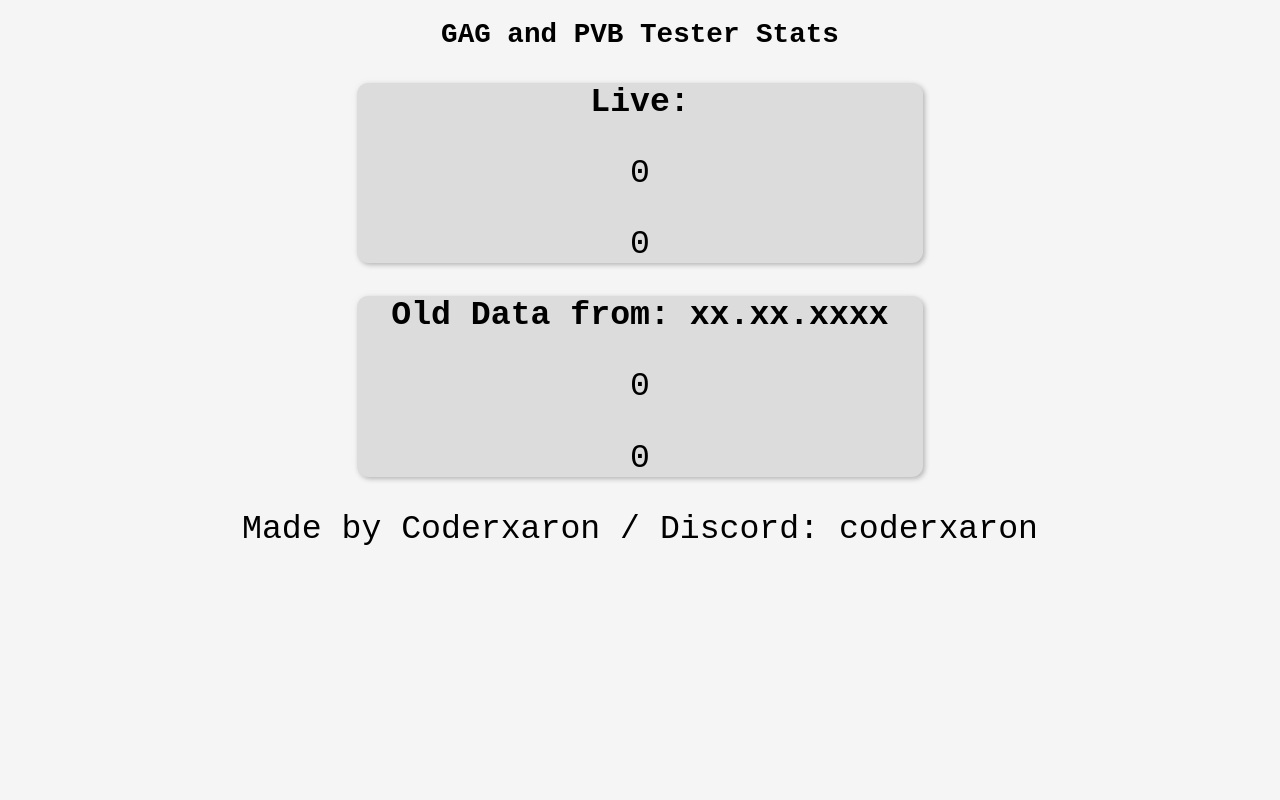
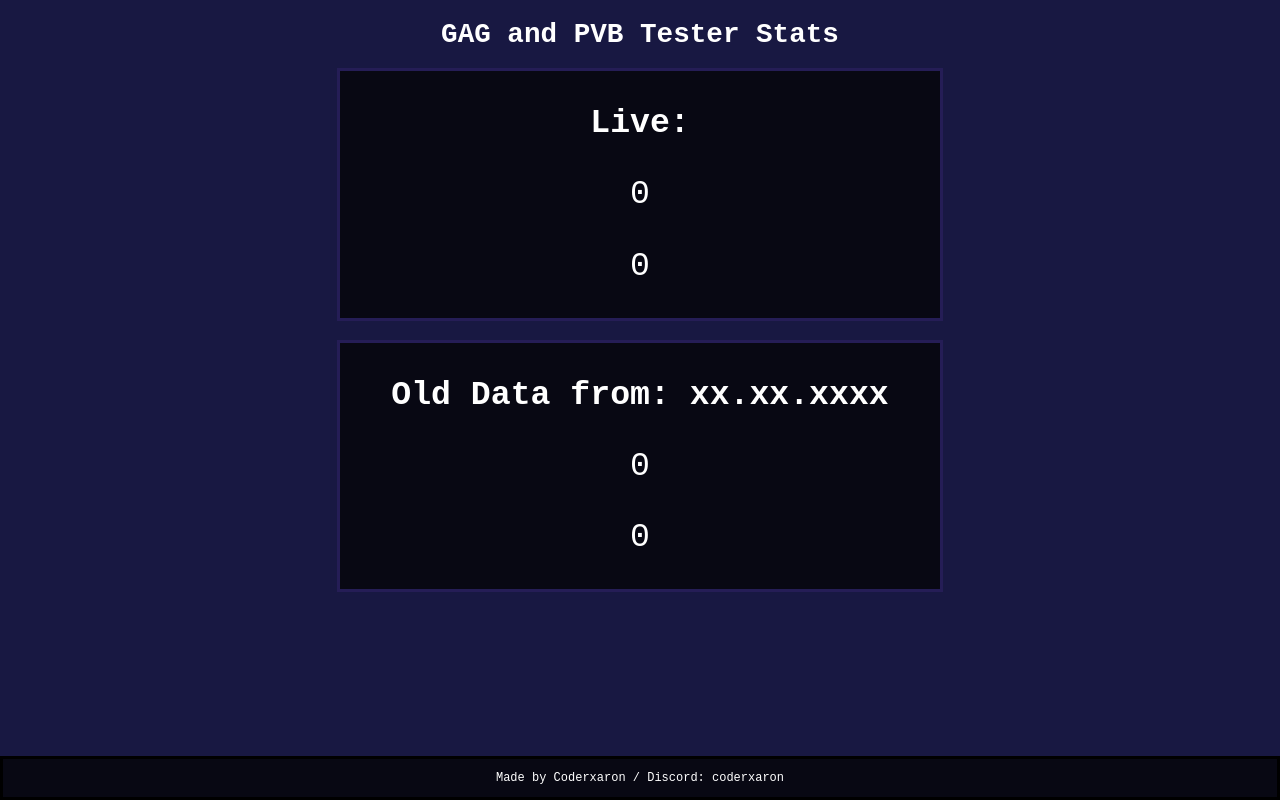
Before and after one commit to coderxaron/tester-check.github.io, a plain HTML site: page index.html in a window 1280 px wide. Drawn offline with Linux system fonts and the light colour scheme; no server answers.

Commit message:
Update style.css

```diff
--- a/style.css
+++ b/style.css
@@ -1,5 +1,6 @@
 body {
-    background-color: whitesmoke;
+    background-color: rgba(217, 210, 210, 0.734);
+    background-color: rgb(24, 24, 66);
 }
 
 * {
@@ -8,11 +9,42 @@ body {
     font-family: 'Courier New', Courier, monospace;
 }
 
+/*
 div {
-    width: 15cm;
-    margin-left: auto;
-    margin-right: auto;
-    background-color: gainsboro;
-    border-radius: 0.3cm;
-    box-shadow: 2px 2px 5px rgb(182, 182, 182), -2px -2px 5px rgb(241, 241, 241);
+    background-color: rgba(255, 255, 255, 0);
+    border-radius: 0.1cm;
+    box-shadow: 2px 2px 5px rgba(182, 182, 182, 0), -2px -2px 5px rgba(241, 241, 241, 0);
 }
+*/
+
+#disp {
+    max-width: 600px;
+    width: 90%;
+    margin: 0 auto;
+    background-color: rgb(8, 8, 19);
+    color: white;
+    border-radius: 0;
+    border: solid;
+    display: block;
+    margin-bottom: 0.5cm;
+    border-color: rgb(37, 29, 86);
+}
+
+footer {
+    background-color: rgb(8, 8, 19);
+    bottom: 0;
+    position: absolute;
+    color: white;
+    height: 1cm;
+    font-size: x-small;
+    left: 0;
+    right: 0;
+    text-align: center;
+    border: solid;
+    border-color: black;
+}
+
+h1 {
+    text-align: center;
+    color: white;
+}
```
